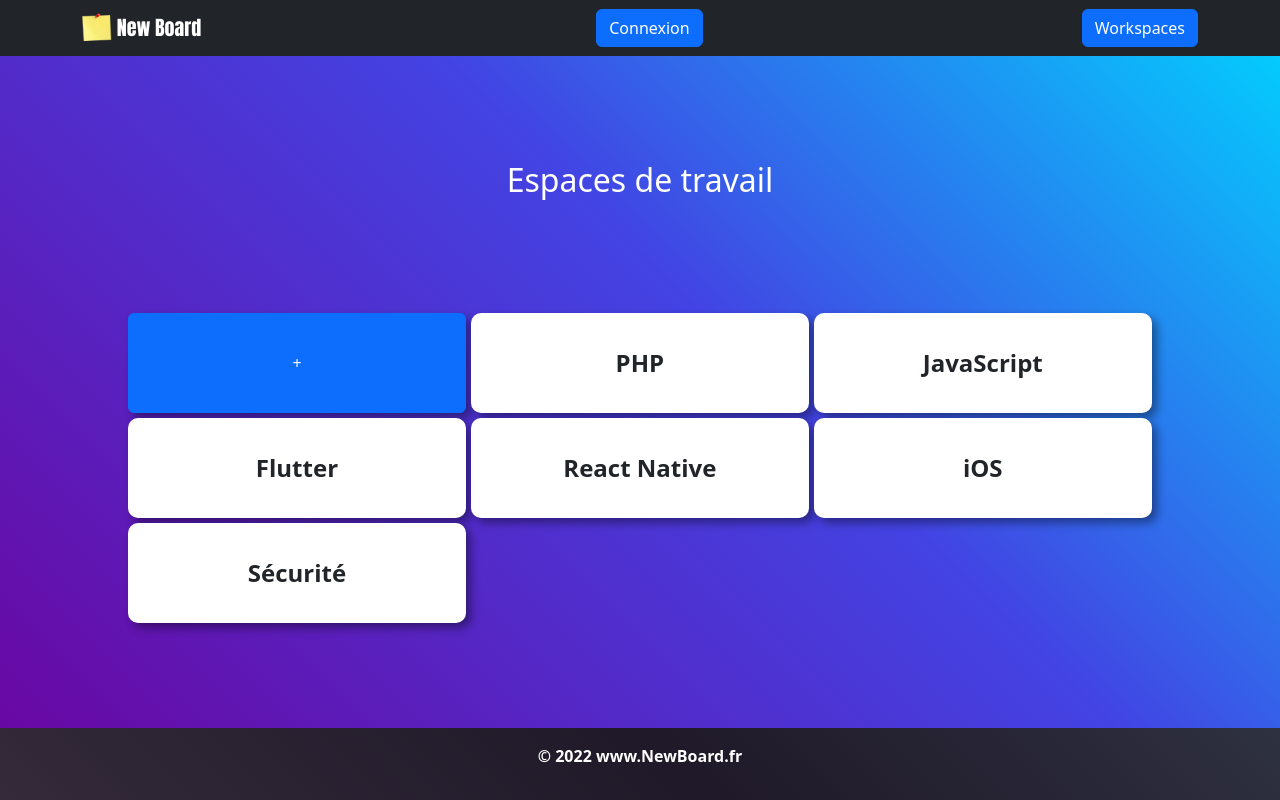
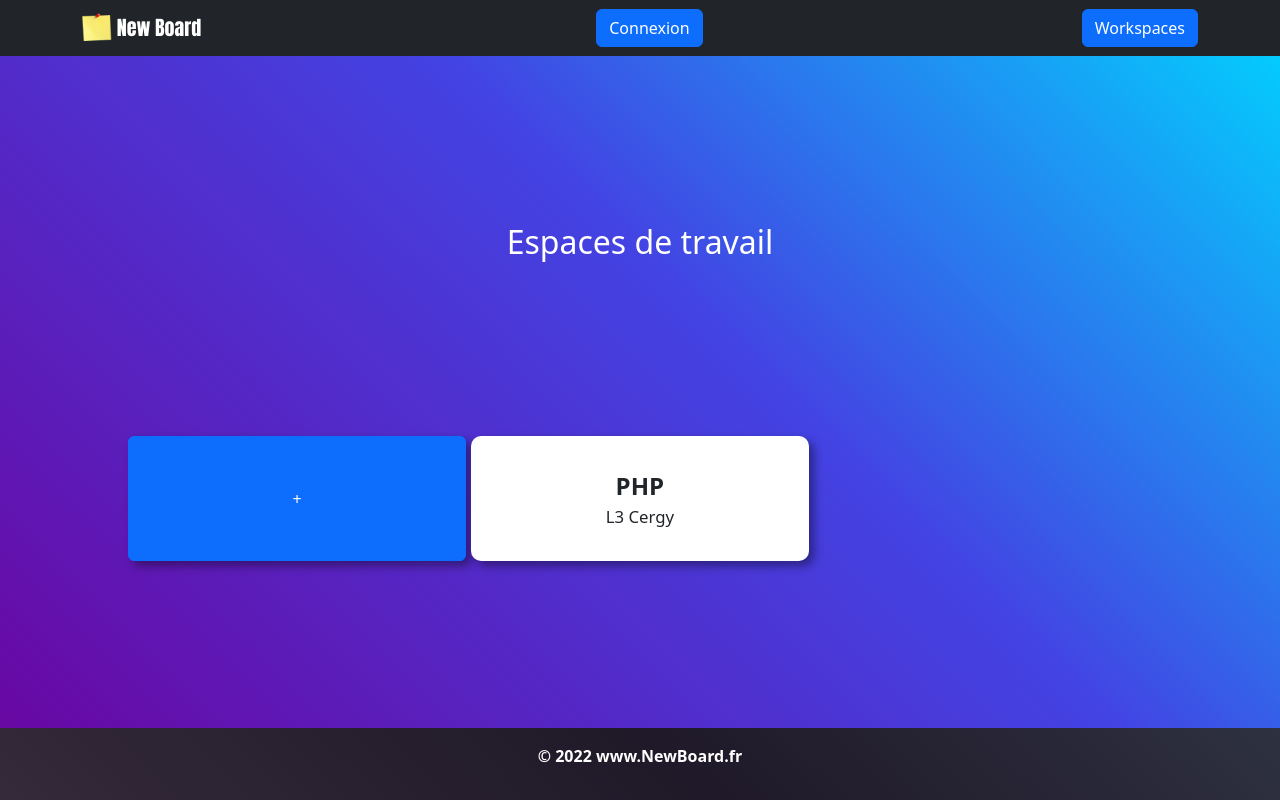
Before and after one commit to emerickCHALET/NewBoard, a React (Create React App) app in the folder newboard/: page /workspaces in a window 1280 px wide. Built offline with nearby package versions, Linux system fonts and the light colour scheme.

Commit message:
classes( Classroom + Student ) + assigner classroom à un workspace

```diff
--- /dev/null
+++ b/newboard/src/Classes/Classroom.tsx
@@ -0,0 +1,17 @@
+import Student from "./Student";
+
+class Classroom {
+    name: string;
+    studentsList: Array<Student>;
+
+    constructor(name:  string, studentsList: Array<Student>) {
+        this.name = name;
+        this.studentsList = studentsList;
+    }
+
+    public toString(){
+        return this.name;
+    }
+}
+
+export default Classroom;
--- /dev/null
+++ b/newboard/src/Classes/Student.tsx
@@ -0,0 +1,14 @@
+class Student {
+    firstName: string;
+    lastName: string;
+    email: string;
+
+    constructor(firstName: string, lastName: string, email: string) {
+        this.firstName = firstName;
+        this.lastName = lastName;
+        this.email = email;
+    }
+
+}
+
+export default Student;
--- a/newboard/src/Classes/Workspace.tsx
+++ b/newboard/src/Classes/Workspace.tsx
@@ -1,10 +1,15 @@
+import Classroom from "./Classroom";
 
 class Workspace {
     name: String;
+    classroom: string;
 
-    constructor(name: string) {
+    constructor(name: string, classroom: string) {
         this.name = name;
+        this.classroom = classroom;
     }
+
+
 }
 
 export default Workspace;
--- a/newboard/src/index.css
+++ b/newboard/src/index.css
@@ -186,6 +186,10 @@ input {
     box-shadow: var(--shadow);
 
 }
+.workspace-item-classroom{
+    font-weight: normal;
+    font-size: 0.7em;
+}
 
 .workspace-item-add{
     background-color: dodgerblue;
--- a/newboard/src/pages/WorkspacesPage.tsx
+++ b/newboard/src/pages/WorkspacesPage.tsx
@@ -7,17 +7,27 @@ import Button from 'react-bootstrap/Button';
 import Modal from "react-bootstrap/Modal";
 import {Formik, ErrorMessage, Form, Field} from 'formik';
 import * as Yup from "yup";
+import Classroom from "../Classes/Classroom";
+import Student from "../Classes/Student";
+import classroom from "../Classes/Classroom";
+
+const myStudent = new Student("Antoine", "Haller", "antoine-haller@outlook.fr");
+
+const myClassroom = new Classroom("L3 Cergy",[myStudent]);
+const myClassroom2 = new Classroom("L3 Paris",[myStudent]);
+const myClassroom3 = new Classroom("M1 Lead Dev",[myStudent]);
 
 
-const myWorkspace = new Workspace("PHP");
-const myWorkspace2 = new Workspace("JavaScript");
+const myWorkspace = new Workspace("PHP", myClassroom.name);
+/*const myWorkspace2 = new Workspace("JavaScript");
 const myWorkspace3 = new Workspace("Flutter");
 const myWorkspace4 = new Workspace("React Native");
 const myWorkspace5 = new Workspace("iOS");
-const myWorkspace6 = new Workspace("Sécurité");
+const myWorkspace6 = new Workspace("Sécurité");*/
 
+let classroomList: Array<Classroom> = [myClassroom, myClassroom2, myClassroom3];
 
-let list: Array<Workspace> = [myWorkspace, myWorkspace2, myWorkspace3, myWorkspace4, myWorkspace5, myWorkspace6];
+let list: Array<Workspace> = [myWorkspace];
 
 
 const WorkspacesPage = () => {
@@ -28,13 +38,14 @@ const WorkspacesPage = () => {
     const handleShow = () => setShow(true);
 
 
-    const handleSubmit = (values: { name: string;}) => {
+    const handleSubmit = (values: { name: string, classroom: string}) => {
         setShow(false);
-        list.push(new Workspace(values.name))
+        list.push(new Workspace(values.name, values.classroom))
     };
 
     const initialValues = {
         name: "",
+        classroom: "selection"
     };
 
     const validationSchema = Yup.object().shape({
@@ -42,6 +53,7 @@ const WorkspacesPage = () => {
             .min(2, "Trop petit")
             .max(25, "Trop long!")
             .required("Ce champ est obligatoire"),
+
     });
 
     return (
@@ -62,7 +74,6 @@ const WorkspacesPage = () => {
                         onSubmit={(values) => handleSubmit(values)}
                     >
                     <Form>
-                        <fieldset className={"field-area"}>
                             <label htmlFor="name">Name:</label>
                             <Field name="name" className="form-control" type="text"/>
                             <ErrorMessage
@@ -70,7 +81,11 @@ const WorkspacesPage = () => {
                                 component="small"
                                 className="text-danger"
                             />
-                        </fieldset>
+                            <label htmlFor={"classroom"}>Classroom :</label>
+                            <Field name={"classroom"} className={"form-control"} component={"select"}>
+                                <option value={"selection"}>Séléctionnez une classe</option>
+                                {classroomList.map((classroom) => { return <option value={classroom.name} key={classroom.name}>{classroom.name}</option>})}
+                            </Field>
                         <Modal.Footer>
                             <Button variant="secondary" onClick={handleClose}>
                                 Fermer
@@ -91,7 +106,7 @@ const WorkspacesPage = () => {
                         <Button className={"workspace-item workspace-item-add"} variant="primary" onClick={() => { handleShow() }}>
                             +
                         </Button>
-                        {list.map((workspace) => { return <div key={workspace.name.toString()} className={"workspace-item"}> {workspace.name} </div>; })}
+                        {list.map((workspace) => { return <div key={workspace.name.toString()} className={"workspace-item"}> <div className={"workspace-item-name"}>{workspace.name}</div><div className={"workspace-item-classroom"}>{workspace.classroom} </div> </div>; })}
                     </div>
                 </div>
             <Footer/>
```
